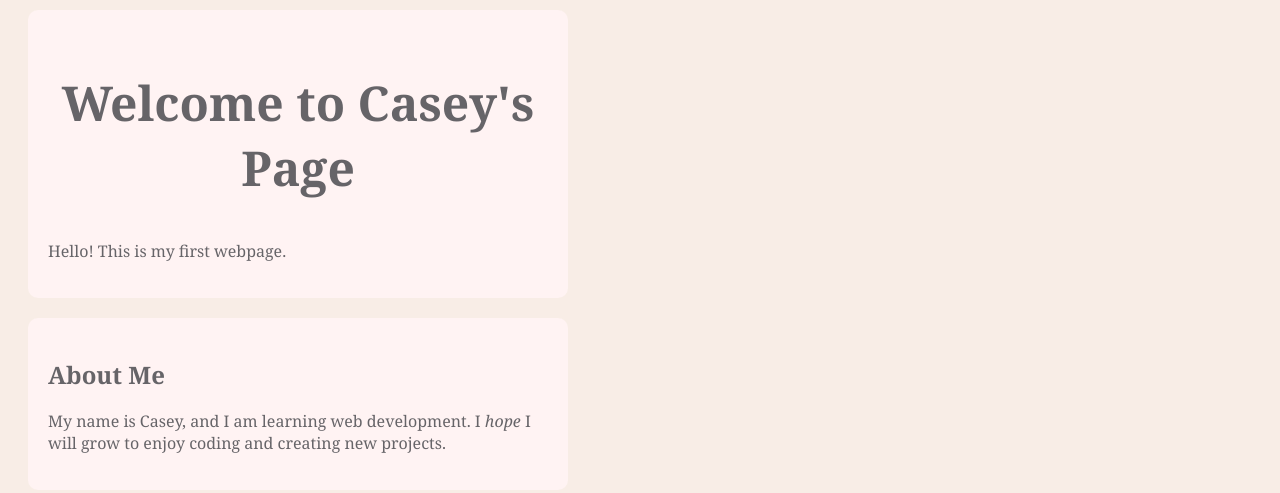
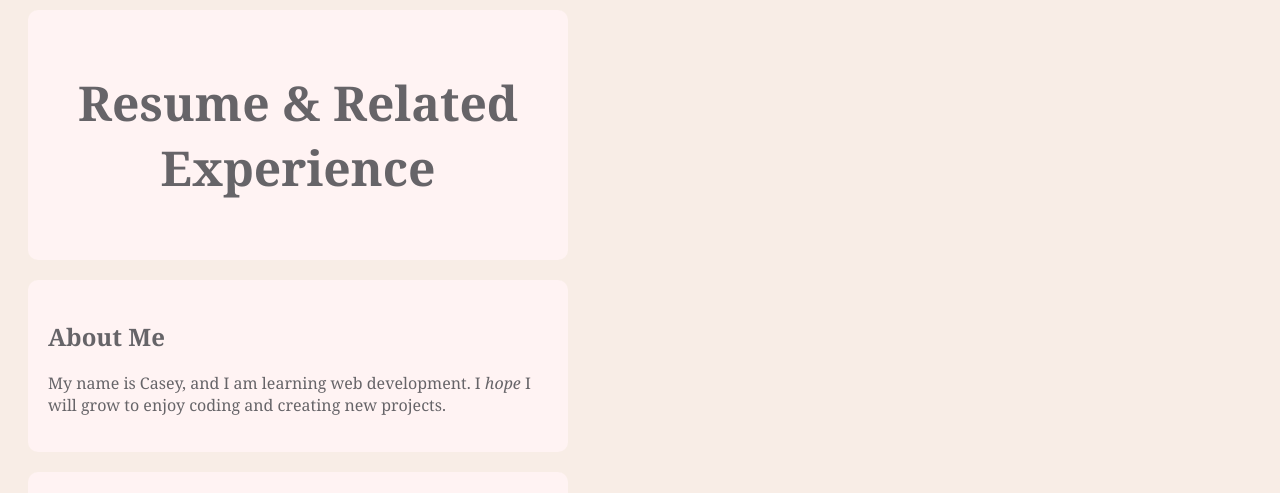
Before and after one commit to cmuncy-deleonardo/Muncy-DeLeonardo, a plain HTML site: page Final-Project/resume.html in a window 1280 px wide. Shown: the part 335-828 px from the top of the page. Drawn offline with Linux system fonts and the light colour scheme.

Commit message:
add changes

```diff
--- a/Final-Project/resume.html
+++ b/Final-Project/resume.html
@@ -18,8 +18,8 @@
 <main>
 <img src="https://i.postimg.cc/ZYXxxnpj/chicago-2023.jpg" alt="Black and white photo of woman on a bike smiling" class="profile-pic">
 <section class="about-section card" id="intro">
-<h1>Welcome to Casey's Page</h1>
-  <p>Hello! This is my first webpage.</p>
+<h1>Resume & Related Experience</h1>
+  <p></p>
 </section>
 <section class="about-section card" id="about">
   <h2>About Me</h2>
```
Also changed, not shown: Final-Project/projects.html (+3 -2 lines).
